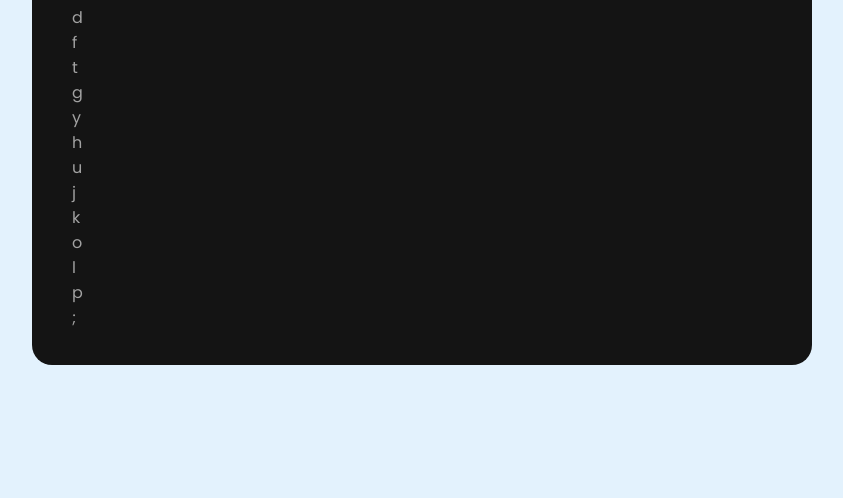
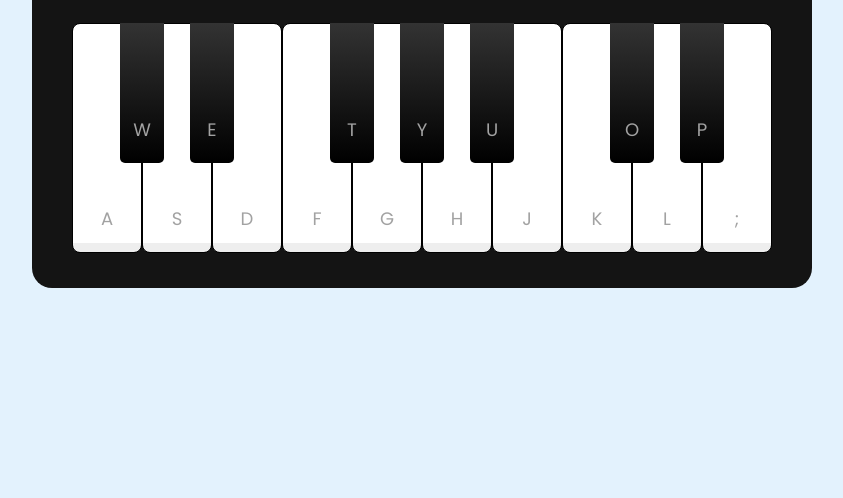
Before and after one commit to Nitin1692/Playable-Piano, a plain HTML site: page index.html in a window 1280 px wide. Shown: the part 302-800 px from the top of the page, without its empty margins (218-1061 px from the left). Drawn offline with Linux system fonts and the light colour scheme.

Commit message:
Color change in html file and design completed

```diff
--- a/index.html
+++ b/index.html
@@ -24,13 +24,13 @@
             <li class="key white"><span>s</span></li>
             <li class="key black"><span>e</span></li>
             <li class="key white"><span>d</span></li>
-            <li class="key black"><span>f</span></li>
-            <li class="key white"><span>t</span></li>
-            <li class="key black"><span>g</span></li>
-            <li class="key white"><span>y</span></li>
-            <li class="key black"><span>h</span></li>
-            <li class="key white"><span>u</span></li>
-            <li class="key black"><span>j</span></li>
+            <li class="key white"><span>f</span></li>
+            <li class="key black"><span>t</span></li>
+            <li class="key white"><span>g</span></li>
+            <li class="key black"><span>y</span></li>
+            <li class="key white"><span>h</span></li>
+            <li class="key black"><span>u</span></li>
+            <li class="key white"><span>j</span></li>
             <li class="key white"><span>k</span></li>
             <li class="key black"><span>o</span></li>
             <li class="key white"><span>l</span></li>
--- a/style.css
+++ b/style.css
@@ -24,6 +24,10 @@ body{
 .piano-keys .key{
     color: #a2a2a2;
     list-style: none;
+    text-transform: uppercase;
+    cursor: pointer;
+    position: relative;
+    user-select: none;
 }
 
 .wrapper header{
@@ -80,5 +84,44 @@ header .column span{
 .keys-checkbox input:checked::before{
     left: 35px;
     background: #fff;
+}
 
+.piano-keys{
+    display: flex;
+    margin-top: 40px;
 }
+
+.piano-keys .white{
+    width: 70px;
+    height: 230px;
+    background: linear-gradient(#fff 96%, #eee 4%);
+    border-radius: 8px;
+    border: 1px solid #000;
+}
+
+.piano-keys .black{
+    width: 44px;
+    height: 140px;
+    border-radius: 0 0 5px 5px;
+    margin: 0 -22px 0 -22px;
+    z-index: 2;
+    background: linear-gradient(#333, #000);
+}
+
+.piano-keys span{
+    position: absolute;
+    bottom: 20px;
+    width: 100%;
+    text-align: center;
+    font-size: 1.13rem;
+}
+
+.piano-keys .white:active{
+    background: linear-gradient(to bottom,#fff 0%, #eee 100%);
+    box-shadow: inset -5px 5px 20px rgba(0, 0, 0, 0.2);
+}
+
+.piano-keys .black:active{
+    background: linear-gradient(to bottom,#000, #434343);
+    box-shadow: inset -5px 5px 20px rgba(255, 255, 255, 0.1);
+}
```
